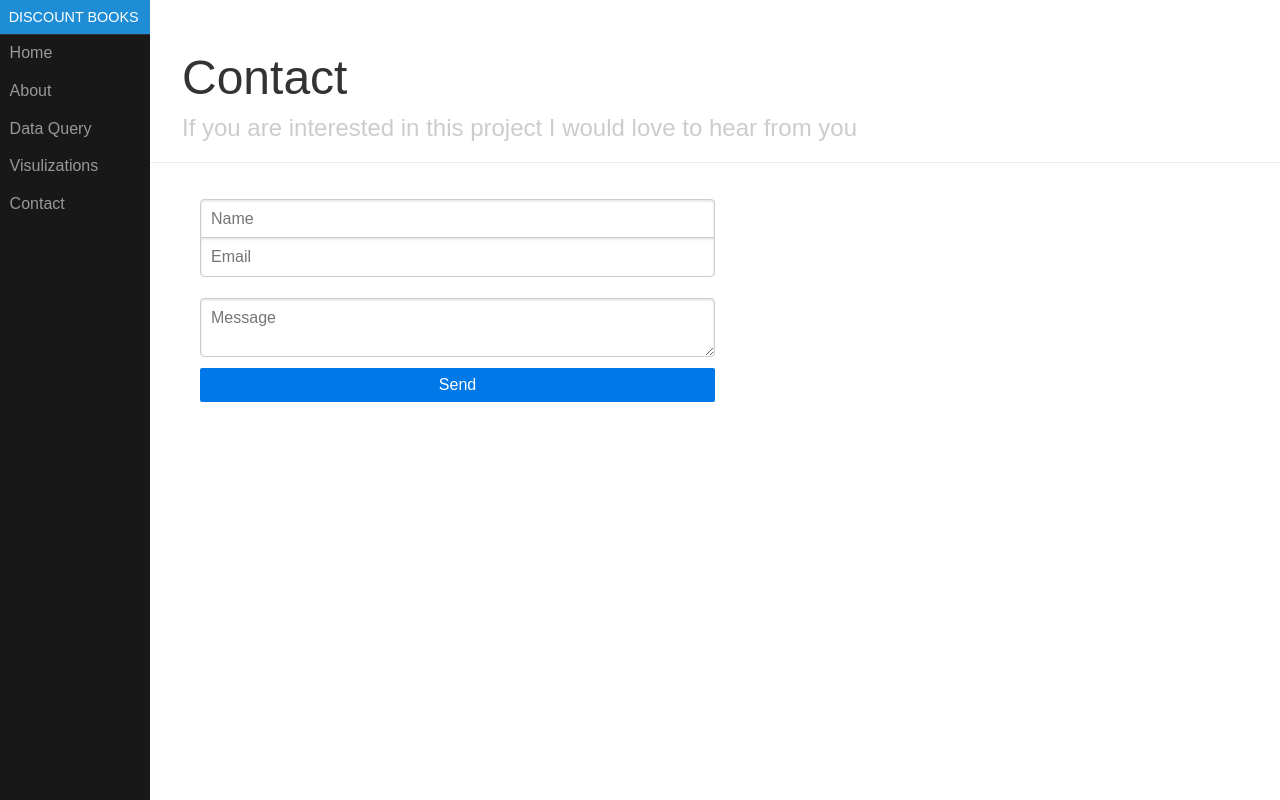
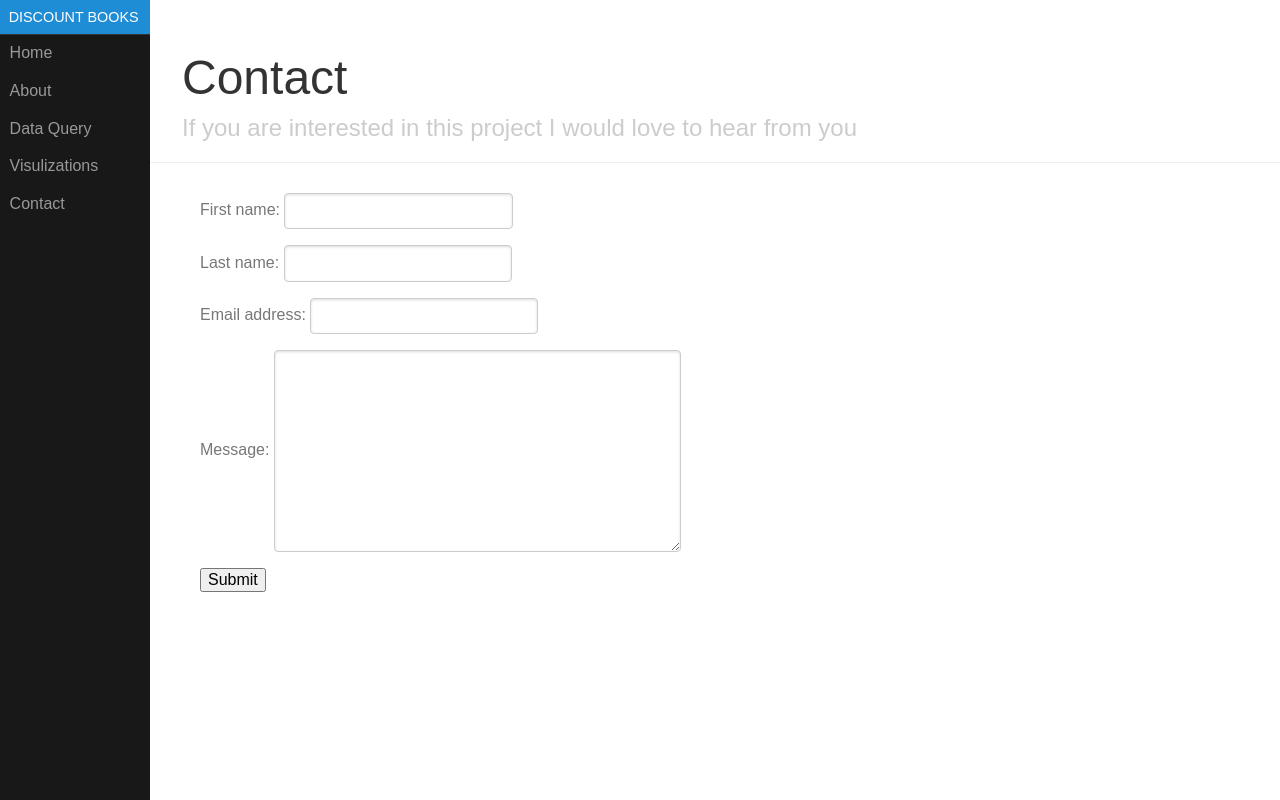
Before and after one commit to danhorsley/discountbooks, a Django app: page /contact in a window 1280 px wide. Run offline with Django 3.2, Linux system fonts and the light colour scheme; some libraries are stand-ins or nearby versions.

Commit message:
contact form

```diff
--- a/dbsite/settings.py
+++ b/dbsite/settings.py
@@ -133,6 +133,8 @@ STATIC_URL = '/static/'
 # Default primary key field type
 # https://docs.djangoproject.com/en/3.2/ref/settings/#default-auto-field
 
+EMAIL_BACKEND = 'django.core.mail.backends.console.EmailBackend'
+
 DEFAULT_AUTO_FIELD = 'django.db.models.BigAutoField'
 
 django_heroku.settings(locals())
--- /dev/null
+++ b/dbviz/forms.py
@@ -0,0 +1,7 @@
+from django import forms
+
+class ContactForm(forms.Form):
+	first_name = forms.CharField(max_length = 50)
+	last_name = forms.CharField(max_length = 50)
+	email_address = forms.EmailField(max_length = 150)
+	message = forms.CharField(widget = forms.Textarea, max_length = 2000)
--- a/dbviz/templates/contact.html
+++ b/dbviz/templates/contact.html
@@ -7,15 +7,10 @@
 
 
     </div>
-<form class="pure-form" style ="margin : 30px 50px;">
-    <fieldset class="pure-group">
-        <input type="text" class="pure-input-1-2" placeholder="Name" />
-        <input type="email" class="pure-input-1-2" placeholder="Email" />
-    </fieldset>
-    <fieldset class="pure-group">
-        <textarea class="pure-input-1-2" placeholder="Message"></textarea>
-    </fieldset>
-    <button type="submit" class="pure-button pure-input-1-2 pure-button-primary">Send</button>
+<form class="pure-form" style ="margin : 30px 50px;" method="post">
+    {% csrf_token %}
+            {{form.as_p}}
+            <button type="submit">Submit</button>
 </form>
 </div>
 {% endblock %}
--- a/dbviz/views.py
+++ b/dbviz/views.py
@@ -1,5 +1,7 @@
-from django.shortcuts import render
+from django.shortcuts import render, redirect
 from django.http import HttpResponse
+from .forms import ContactForm
+from django.core.mail import send_mail, BadHeaderError
 from .plots import *
 from .pop import *
 
@@ -23,7 +25,26 @@ def populate(request):
     return render(request, 'populate.html')
 
 def contact(request):
-    return render(request, 'contact.html')
+	if request.method == 'POST':
+		form = ContactForm(request.POST)
+		if form.is_valid():
+			subject = "Website Inquiry"
+			body = {
+			'first_name': form.cleaned_data['first_name'],
+			'last_name': form.cleaned_data['last_name'],
+			'email': form.cleaned_data['email_address'],
+			'message':form.cleaned_data['message'],
+			}
+			message = "\n".join(body.values())
+
+			try:
+				send_mail(subject, message, 'admin@example.com', ['admin@example.com'])
+			except BadHeaderError:
+				return HttpResponse('Invalid header found.')
+			return redirect ("home")
+
+	form = ContactForm()
+	return render(request, "contact.html", {'form':form})
 
 def about(request):
     return render(request, 'about.html')
```
